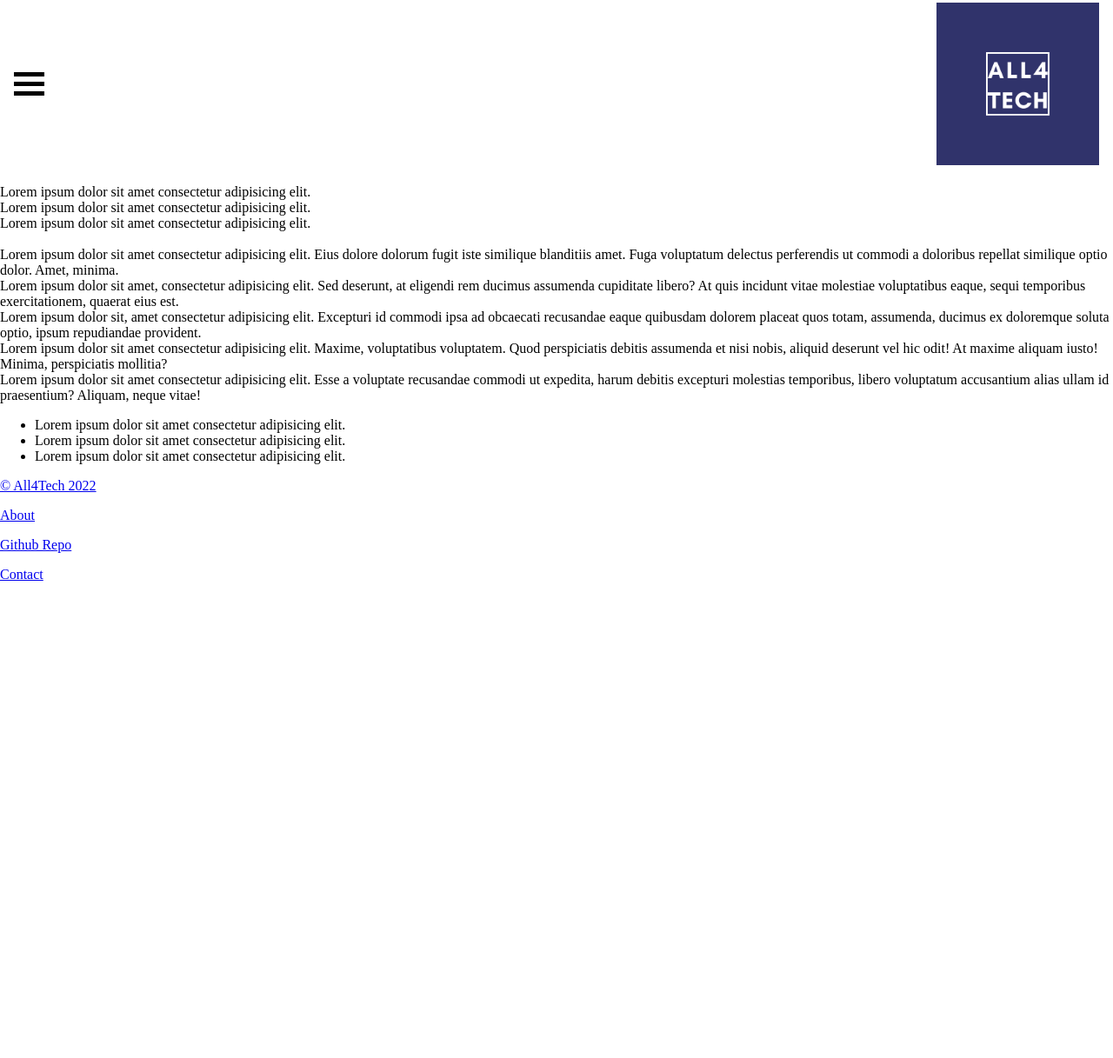
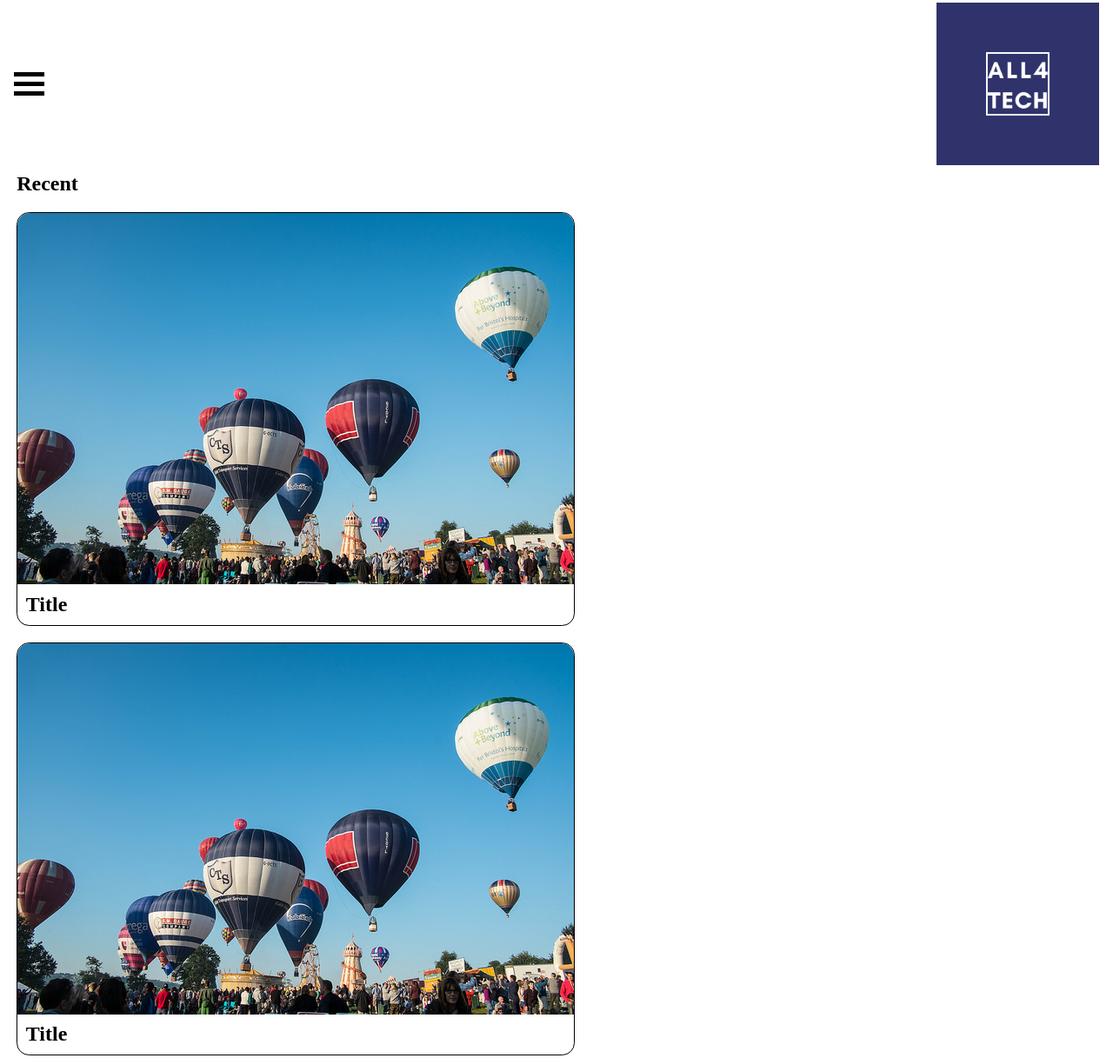
Before and after one commit to Beldaras/all4tech-project, a plain HTML site: page index.html in a window 1280 px wide. Shown: the part 5-1222 px from the top of the page at 87% size. Before the commit the page ends 808 px from the top, so only its background shows below. Drawn offline with Linux system fonts and the light colour scheme.

Commit message:
recent cards

```diff
--- a/index.html
+++ b/index.html
@@ -1,12 +1,11 @@
 <!DOCTYPE html>
 <html lang="en">
-
 	<head>
-    <meta charset="UTF-8">
-    <meta http-equiv="X-UA-Compatible" content="IE=edge">
-    <meta name="viewport" content="width=device-width, initial-scale=1.0">
+		<meta charset="UTF-8" />
+		<meta http-equiv="X-UA-Compatible" content="IE=edge" />
+		<meta name="viewport" content="width=device-width, initial-scale=1.0" />
 		<title>All4tech Homepage</title>
-    <link rel="stylesheet" href="style.css">
+		<link rel="stylesheet" href="style.css" />
 	</head>
 
 	<body>
@@ -33,15 +32,31 @@
 			</nav>
 		</header>
 		<main>
-        <h1></h1>
+			<h2 class="title-recent">Recent</h2>
 			<section>
-            <div class="most-recent">
-                <div class="image-container"></div>
-                <div class="article-container">Lorem ipsum dolor sit amet consectetur adipisicing elit.</div>
-                <div class="image-container"></div>
-                <div class="article-container">Lorem ipsum dolor sit amet consectetur adipisicing elit.</div>
-                <div class="image-container"></div>
-                <div class="article-container">Lorem ipsum dolor sit amet consectetur adipisicing elit.</div>
+				<div class="card">
+					<img
+						class="recent-img"
+						src="/Ressources/balloons.jpg"
+						alt="Hot air balloons"
+					/>
+					<h2 class="card-title">Title</h2>
+				</div>
+				<div class="card">
+					<img
+						class="recent-img"
+						src="/Ressources/balloons.jpg"
+						alt="Hot air balloons"
+					/>
+					<h2 class="card-title">Title</h2>
+				</div>
+				<div class="card">
+					<img
+						class="recent-img"
+						src="/Ressources/balloons.jpg"
+						alt="Hot air balloons"
+					/>
+					<h2 class="card-title">Title</h2>
 				</div>
 			</section>
 			<section>
@@ -54,21 +69,36 @@
 				</div>
 			</section>
 			<section id="carrousel">
-            <article>Lorem ipsum dolor sit amet consectetur adipisicing elit. Eius dolore dolorum fugit iste similique
-                blanditiis amet. Fuga voluptatum delectus perferendis ut commodi a doloribus repellat similique optio
-                dolor. Amet, minima.</article>
-            <article>Lorem ipsum dolor sit amet, consectetur adipisicing elit. Sed deserunt, at eligendi rem ducimus
-                assumenda cupiditate libero? At quis incidunt vitae molestiae voluptatibus eaque, sequi temporibus
-                exercitationem, quaerat eius est.</article>
-            <article>Lorem ipsum dolor sit, amet consectetur adipisicing elit. Excepturi id commodi ipsa ad obcaecati
-                recusandae eaque quibusdam dolorem placeat quos totam, assumenda, ducimus ex doloremque soluta optio,
-                ipsum repudiandae provident.</article>
-            <article>Lorem ipsum dolor sit amet consectetur adipisicing elit. Maxime, voluptatibus voluptatem. Quod
-                perspiciatis debitis assumenda et nisi nobis, aliquid deserunt vel hic odit! At maxime aliquam iusto!
-                Minima, perspiciatis mollitia?</article>
-            <article>Lorem ipsum dolor sit amet consectetur adipisicing elit. Esse a voluptate recusandae commodi ut
-                expedita, harum debitis excepturi molestias temporibus, libero voluptatum accusantium alias ullam id
-                praesentium? Aliquam, neque vitae!</article>
+				<article>
+					Lorem ipsum dolor sit amet consectetur adipisicing elit. Eius dolore
+					dolorum fugit iste similique blanditiis amet. Fuga voluptatum delectus
+					perferendis ut commodi a doloribus repellat similique optio dolor.
+					Amet, minima.
+				</article>
+				<article>
+					Lorem ipsum dolor sit amet, consectetur adipisicing elit. Sed
+					deserunt, at eligendi rem ducimus assumenda cupiditate libero? At quis
+					incidunt vitae molestiae voluptatibus eaque, sequi temporibus
+					exercitationem, quaerat eius est.
+				</article>
+				<article>
+					Lorem ipsum dolor sit, amet consectetur adipisicing elit. Excepturi id
+					commodi ipsa ad obcaecati recusandae eaque quibusdam dolorem placeat
+					quos totam, assumenda, ducimus ex doloremque soluta optio, ipsum
+					repudiandae provident.
+				</article>
+				<article>
+					Lorem ipsum dolor sit amet consectetur adipisicing elit. Maxime,
+					voluptatibus voluptatem. Quod perspiciatis debitis assumenda et nisi
+					nobis, aliquid deserunt vel hic odit! At maxime aliquam iusto! Minima,
+					perspiciatis mollitia?
+				</article>
+				<article>
+					Lorem ipsum dolor sit amet consectetur adipisicing elit. Esse a
+					voluptate recusandae commodi ut expedita, harum debitis excepturi
+					molestias temporibus, libero voluptatum accusantium alias ullam id
+					praesentium? Aliquam, neque vitae!
+				</article>
 			</section>
 			<section>
 				<div class="article-random"></div>
@@ -89,5 +119,4 @@
 		</footer>
 		<script src="script.js"></script>
 	</body>
-
 </html>
--- a/style.css
+++ b/style.css
@@ -1,5 +1,4 @@
 @import url('https://fonts.googleapis.com/css2?family=Arvo:wght@400;700&family=Inter:wght@400;700&family=Nunito+Sans:wght@300;400;700&display=swap');
-
 
 * {
 	box-sizing: border-box;
@@ -19,6 +18,12 @@
 	justify-content: space-between;
 	align-items: center;
 	margin: 0.5rem 1rem;
+}
+
+main {
+	display: flex;
+	flex-direction: column;
+	align-items: flex-start;
 }
 
 #logo {
@@ -80,18 +85,25 @@
 	margin: 6px 0;
 }
 
-
-    /*ul {
- display: flex;
- flex-direction: row;
- justify-content:space-around;
- padding: 0;
+.title-recent {
+	margin: 0 1.2rem;
 }
 
-li {
-    list-style: none;
+.card {
+	display: flex;
+	flex-direction: column;
+	border: 1px solid black;
+	border-radius: 0.9rem;
+	margin: 1.2rem;
 }
 
-a {
-    text-decoration: none;
-} */
+.recent-img {
+	object-fit: cover;
+	align-self: center;
+	width: 100%;
+	border-radius: 0.9rem 0.9rem 0 0;
+}
+
+.card-title {
+	margin: 0.6rem;
+}
```
Also changed, not shown: Ressources/balloons.jpg (added). Lines whose indentation alone changed are shown as unchanged.
